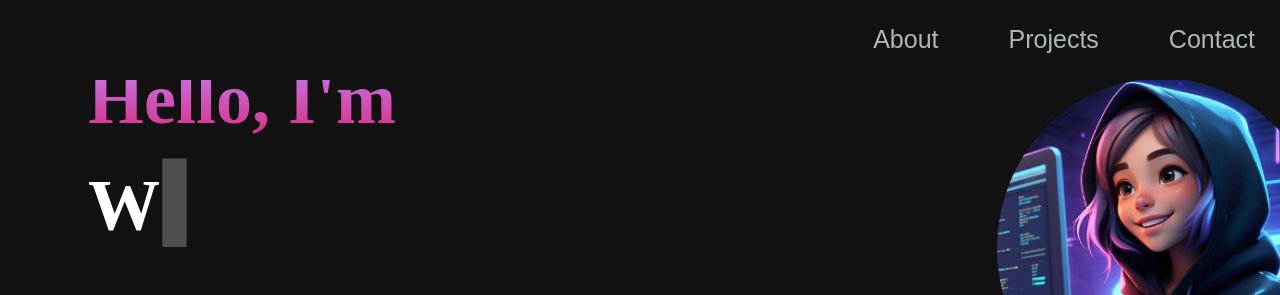
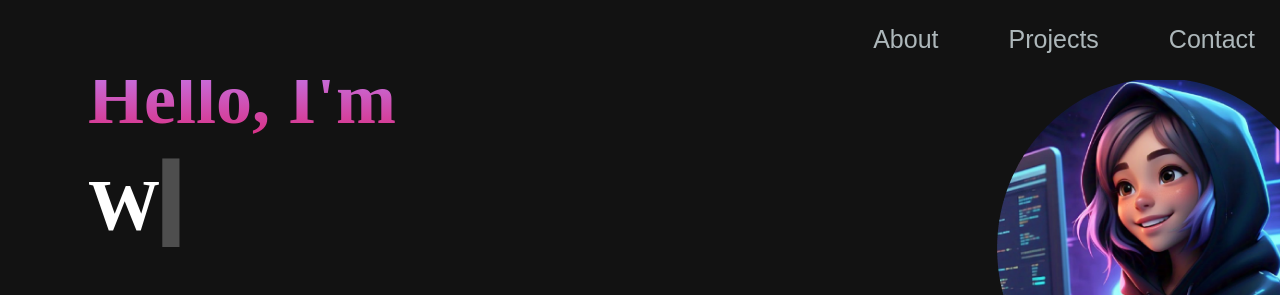
Before and after one commit to thasneem9/portfolio-internship-task, a React (Vite) app: page / in a window 1280 px wide. Shown: the top 295 px of the page. Built offline with nearby package versions, Linux system fonts and the light colour scheme.

Commit message:
Update Header.jsx

```diff
--- a/src/components/Header.jsx
+++ b/src/components/Header.jsx
@@ -15,7 +15,7 @@ function Header() {
              words={['Web Developer', 'UI/UX Designer', 'Thasneem']}
              loop={Infinity}
              cursor
-             cursorStyle="▍"  // Thicker caret
+             cursorStyle="▎"
              typeSpeed={50}
              deleteSpeed={30}
              delaySpeed={1000}
```
